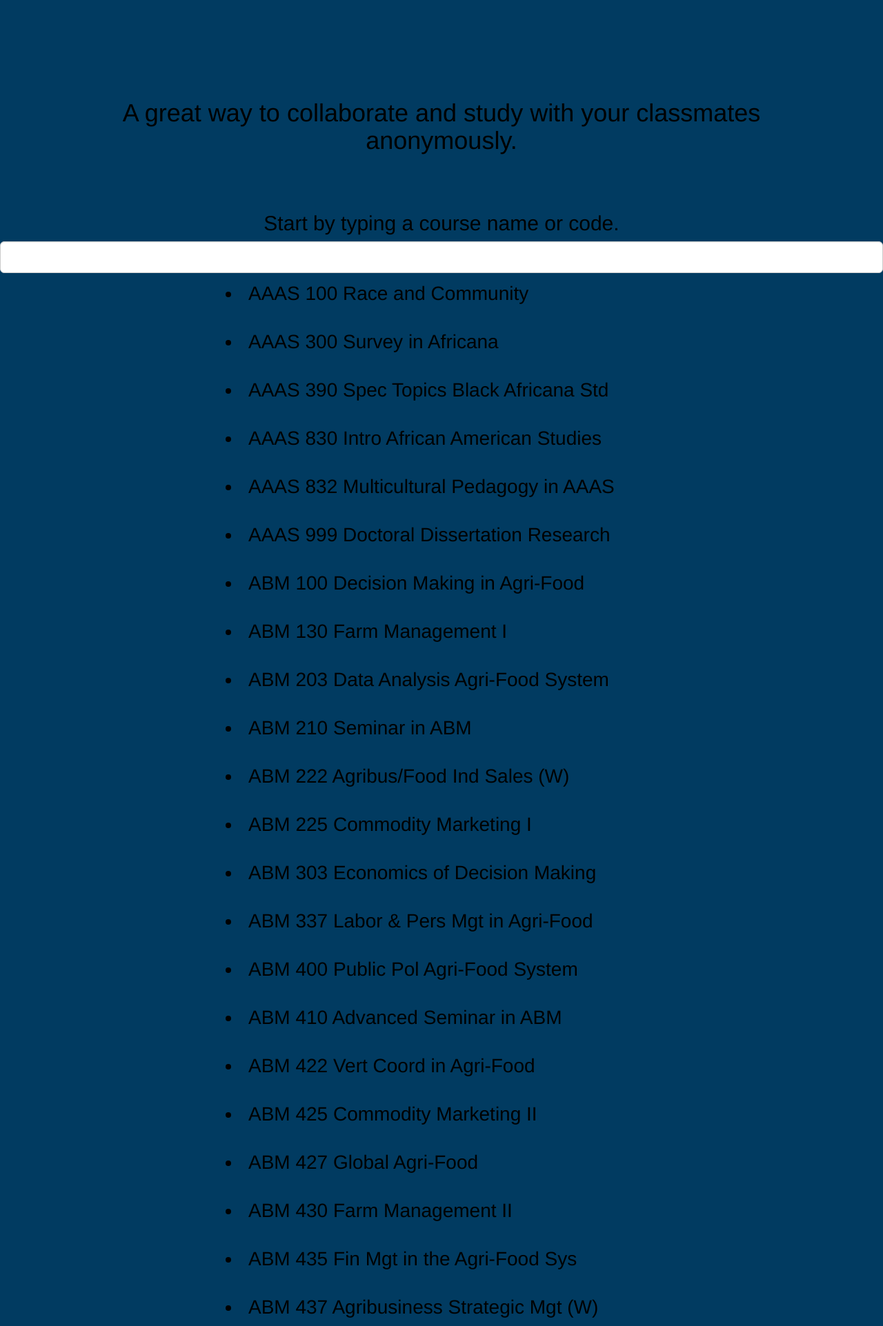
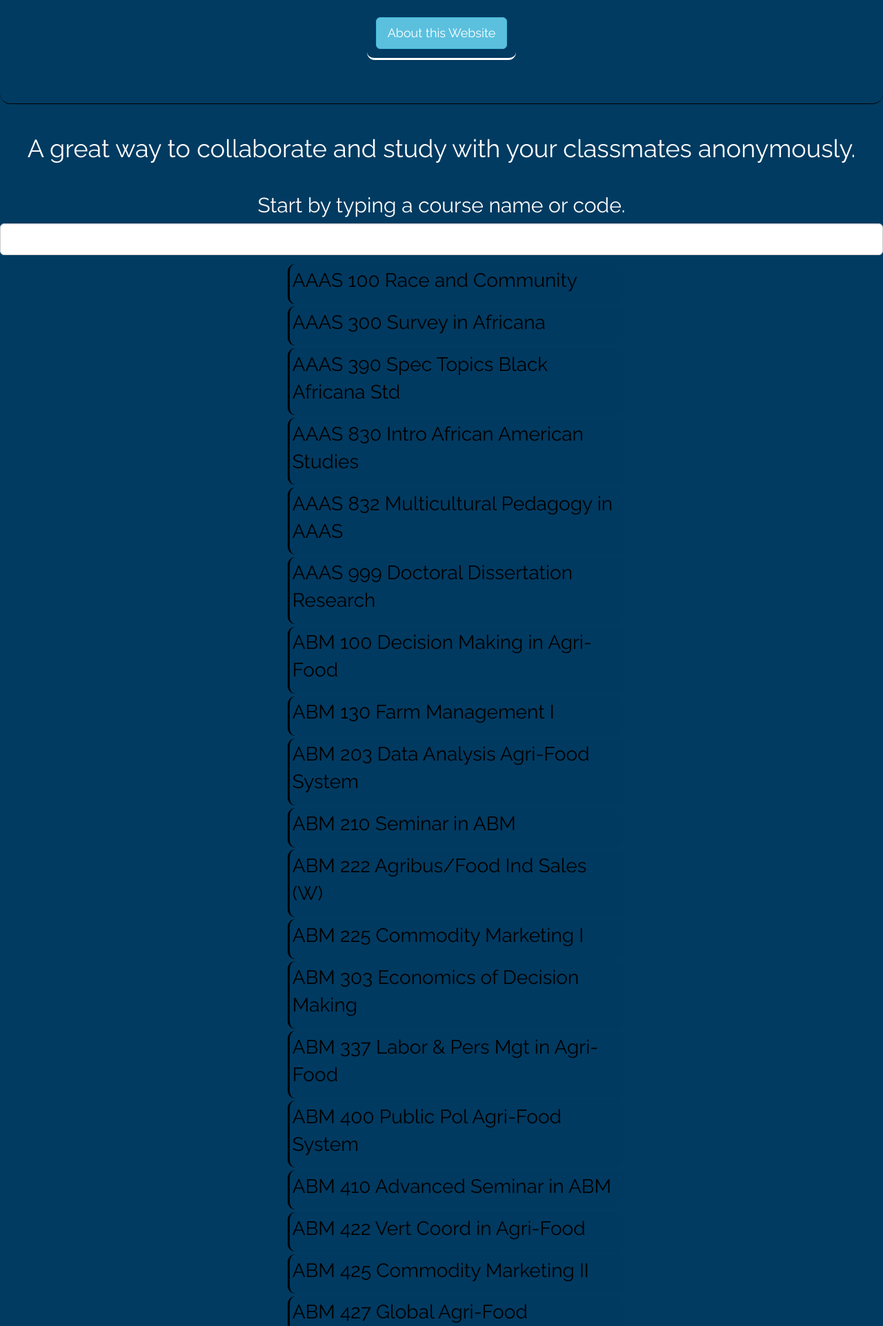
Before and after one commit to jaiwant1996/UniHelp, a PHP site: page / in a window 1280 px wide. Shown: the top 1923 px of the page at 69% size. Run offline with PHP 8.4, Linux system fonts and the light colour scheme; some libraries are stand-ins or nearby versions.

Commit message:
UI changes

```diff
--- a/index.php
+++ b/index.php
@@ -13,13 +13,47 @@
 
     <link rel="stylesheet" href="stylesheet.css?v=<?=time();?>">
 
+    <script src="https://maxcdn.bootstrapcdn.com/bootstrap/3.3.7/js/bootstrap.min.js"></script>
 
-
+    <link href="https://fonts.googleapis.com/css?family=Raleway" rel="stylesheet">
 
 
 </head>
 <body>
-<br><br><br>
+
+
+<div class="wrapper">
+    <div id="button-todd">
+        <!-- Trigger the modal with a button -->
+        <button type="button" class="btn btn-info btn-lg" data-toggle="modal" data-target="#myModal">About this Website</button>
+    </div>
+</div>
+
+
+
+<!-- Modal -->
+<div id="myModal" class="modal fade color" role="dialog">
+    <div class="modal-dialog">
+
+        <!-- Modal content-->
+        <div class="modal-content">
+            <div class="modal-header">
+                <button type="button" class="close" data-dismiss="modal">&times;</button>
+                <h4 class="modal-title">UniHelp - University Helper</h4>
+            </div>
+            <div class="modal-body">
+                <p>This website is for students who want to connect with there classmates anonymously.</p>
+                <p>Click on any course to connect with your fellow classmates.</p>
+            </div>
+            <div class="modal-footer">
+                <button type="button" class="btn btn-default" data-dismiss="modal">Close</button>
+            </div>
+        </div>
+
+    </div>
+</div>
+
+<hr class="style18">
 
 <h1 align="center">A great way to collaborate and study with your classmates anonymously.</h1>
 <h2 align="center">Start by typing a course name or code.</h2>
@@ -35,7 +69,7 @@
     <input type="text" class="fuzzy-search" />
     -->
 
-    <input class="form-control input-lg fuzzy-search" id="inputlg" type="text">
+    <input class="form-control input-lg fuzzy-search" id="inputlg" type="text" name="main-search">
     <ul class="list">
 
         <?php
@@ -50,7 +84,7 @@
         foreach($eachlines as $lines) { //add php code here
 
             echo <<<EOT
-<li><p class="name">
+<li><p class="name circle">
 EOT;
 
             echo $lines;
@@ -67,24 +101,11 @@ EOT;
         echo "change";
         ?>
 
-
-        <li><p class="name">Guybrush Threepwood</p></li>
-        <li><p class="name">Elaine Marley</p></li>
-        <li><p class="name">LeChuck</p></li>
-        <li><p class="name">Stan</p></li>
-        <li><p class="name">Voodoo Lady</p></li>
-        <li><p class="name">Herman Toothrot</p></li>
-        <li><p class="name">Meathook</p></li>
-        <li><p class="name">Carla</p></li>
-        <li><p class="name">Otis</p></li>
-        <li><p class="name">Rapp Scallion</p></li>
-        <li><p class="name">Rum Rogers Sr.</p></li>
-        <li><p class="name">Men of Low Moral Fiber</p></li>
-        <li><p class="name">Murray</p></li>
-        <li><p class="name">Cannibals</p></li>
     </ul>
 
 </div>
+
+
 
 
 
@@ -94,9 +115,10 @@ EOT;
 
     var monkeyList = new List('test-list', {
         valueNames: ['name'],
-        page: 10,
+        page: 50,
         pagination: true
     });
+
 
 </script>
 
--- a/stylesheet.css
+++ b/stylesheet.css
@@ -1,6 +1,12 @@
+
+
+ul {
+    list-style-type: none;
+    margin: 1%;
+}
 
 h1{
-    padding: 5%;
+    padding: 2%;
 }
 
 input{
@@ -10,20 +16,43 @@ input{
 }
 
 body {
-
+    color: white;
     background-repeat: no-repeat;
     margin: auto;
     background-size: cover;
     vertical-align: middle;
     background-image: url("bg2.jpg");
-    color:black;
+
+    font-family: 'Raleway', sans-serif;
 }
 
+.color:hover
+{
+    background: rgba(0, 0, 0, 0.44);
+
+}
+
+li:hover{
+    background: rgba(0, 0, 0, 0.44);
+    color: white;
+    opacity: 0.5;
+}
+
+
 li{
-    margin: auto !important;
-    width: 50% !important;
-    padding: 10px !important;
+
+    width: 40% !important;
+
+    padding: 0.3% !important;
     font-size: 2em;
+    border: darkblue;
+    border-left: solid;
+    border-radius: 11px;
+    margin: auto ;
+    margin-bottom: 0.3%;
+    margin-top: 0.3%;
+    background-color: rgba(1, 59, 97, 0.59);
+    color: black;
 
 }
 
@@ -31,3 +60,38 @@ li{
 input{
     padding: 10px;
 }
+
+.wrapper{
+    text-align: center;
+    padding: 1%;
+}
+
+#button-todd{
+    padding: 1%;
+
+    //border-left: solid;
+
+    border-bottom: solid;
+    //border-right: solid;
+    width: auto;
+    margin: auto;
+    border-radius: 11px;
+    display: inline-block;
+
+}
+
+#button-todd:hover{
+    color: black;
+}
+
+.modal{
+    color: black;
+}
+
+hr.style18 {
+    height: 30px;
+    border-style: solid;
+    border-color: #020101;
+    border-width: 0px 0px 1px 0;
+    border-radius: 20px;
+}
```
